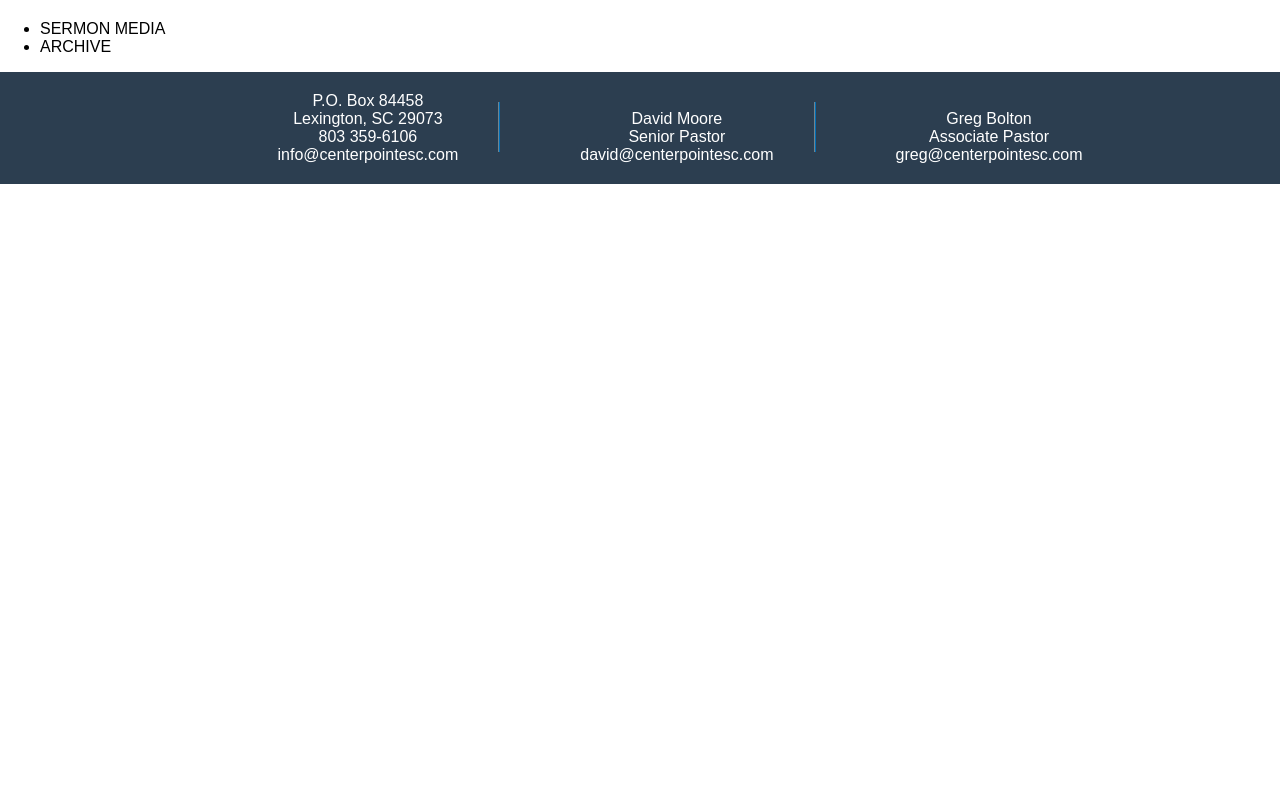
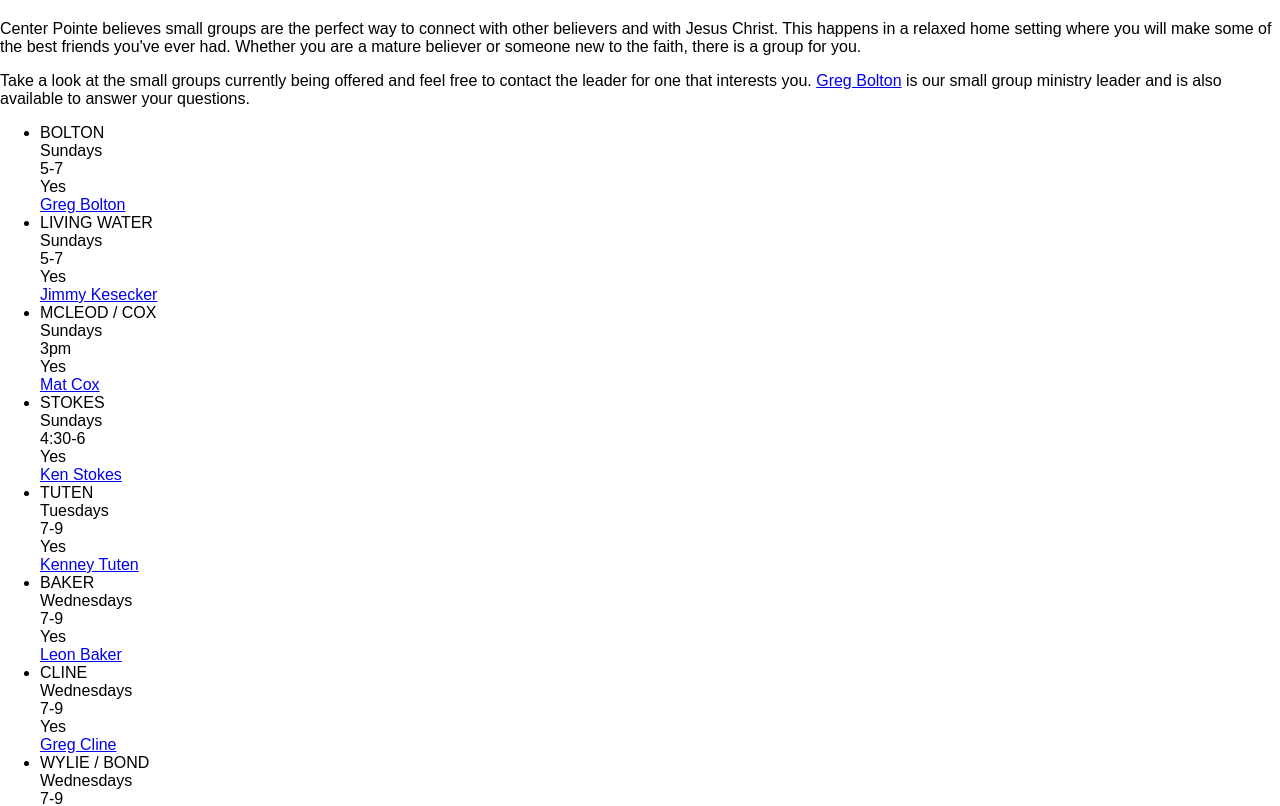
Before and after one commit to glorspace/CPCCAngular, an Angular app: page /smallgroups in a window 1280 px wide. Before the commit this address led to /home. Shown: the part 460-1266 px from the top of the page. Before the commit the page ends 800 px from the top, so only its background shows below. Built offline with nearby package versions, Linux system fonts and the light colour scheme.

Commit message:
Fleshed out the SmallGroupsComponent.

```diff
--- /dev/null
+++ b/src/api/small-group-information/small-group-information.json
@@ -0,0 +1,82 @@
+[
+    {
+        "name": "BOLTON",
+        "day": "Sundays",
+        "time": "5-7",
+        "childrenAllowed": true,
+        "leaderName": "Greg Bolton",
+        "leaderEmail": "greg@centerpointesc.com"
+    },
+    {
+        "name": "LIVING WATER",
+        "day": "Sundays",
+        "time": "5-7",
+        "childrenAllowed": true,
+        "leaderName": "Jimmy Kesecker",
+        "leaderEmail": "jimmy@centerpointesc.com"
+    },
+    {
+        "name": "MCLEOD / COX",
+        "day": "Sundays",
+        "time": "3pm",
+        "childrenAllowed": true,
+        "leaderName": "Mat Cox",
+        "leaderEmail": "mat@centerpointesc.com"
+    },
+    {
+        "name": "STOKES",
+        "day": "Sundays",
+        "time": "4:30-6",
+        "childrenAllowed": true,
+        "leaderName": "Ken Stokes",
+        "leaderEmail": "ken@centerpointesc.com"
+    },
+    {
+        "name": "TUTEN",
+        "day": "Tuesdays",
+        "time": "7-9",
+        "childrenAllowed": true,
+        "leaderName": "Kenney Tuten",
+        "leaderEmail": "kenney@centerpointesc.com"
+    },
+    {
+        "name": "BAKER",
+        "day": "Wednesdays",
+        "time": "7-9",
+        "childrenAllowed": true,
+        "leaderName": "Leon Baker",
+        "leaderEmail": "leon@centerpointesc.com"
+    },
+    {
+        "name": "CLINE",
+        "day": "Wednesdays",
+        "time": "7-9",
+        "childrenAllowed": true,
+        "leaderName": "Greg Cline",
+        "leaderEmail": "cline@centerpointesc.com"
+    },
+    {
+        "name": "WYLIE / BOND",
+        "day": "Wednesdays",
+        "time": "7-9",
+        "childrenAllowed": true,
+        "leaderName": "Eric Bond",
+        "leaderEmail": "eric@centerpointesc.com"
+    },
+    {
+        "name": "Celebrate Recovery: WOMEN",
+        "day": "Wednesdays",
+        "time": "6:00",
+        "childrenAllowed": false,
+        "leaderName": "Barbara Christensen",
+        "leaderEmail": "barbara@centerpointesc.com"
+    },
+    {
+        "name": "Celebrate Recovery: MEN",
+        "day": "Wednesdays",
+        "time": "5:30",
+        "childrenAllowed": false,
+        "leaderName": "Keith Watts",
+        "leaderEmail": "keith@centerpointesc.com"
+    }
+]
--- a/src/app/app-routing.module.ts
+++ b/src/app/app-routing.module.ts
@@ -2,9 +2,11 @@ import { NgModule } from '@angular/core';
 import { Routes, RouterModule } from '@angular/router';
 import { HomeComponent } from './home/home.component';
 import { VolunteerComponent } from './volunteer/volunteer.component';
+import { SmallGroupsComponent } from './small-groups/small-groups.component';
 
 const routes: Routes = [
   { path: 'home', component: HomeComponent },
+  { path: 'smallgroups', component: SmallGroupsComponent },
   { path: 'volunteer', component: VolunteerComponent },
   { path: '', redirectTo: 'home', pathMatch: 'full' },
   { path: '**', redirectTo: 'home', pathMatch: 'full' }
--- a/src/app/app.component.html
+++ b/src/app/app.component.html
@@ -4,7 +4,7 @@
   <ul>
     <li [routerLink]="['/home']">HOME</li>
     <li>GIVE</li>
-    <li>SMALL GROUPS</li>
+    <li [routerLink]="['/smallgroups']">SMALL GROUPS</li>
     <li [routerLink]="['/volunteer']">VOLUNTEER</li>
     <li>CALENDAR</li>
     <li>ABOUT</li>
--- /dev/null
+++ b/src/app/small-groups/small-group.service.ts
@@ -0,0 +1,18 @@
+import { Injectable } from '@angular/core';
+import { HttpClient } from '@angular/common/http';
+import { ISmallGroup } from './small-group';
+import { Observable } from 'rxjs';
+
+
+@Injectable({
+  providedIn: 'root'
+})
+export class SmallGroupService {
+  apiUrl: string = 'api/small-group-information/small-group-information.json';
+
+  constructor(private http: HttpClient) { }
+
+  getSmallGroups(): Observable<ISmallGroup[]> {
+      return this.http.get<ISmallGroup[]>(this.apiUrl);
+  }
+}
--- /dev/null
+++ b/src/app/small-groups/small-group.ts
@@ -0,0 +1,7 @@
+export interface ISmallGroup {
+    name: string;
+    day: string;
+    time: string;
+    leaderName: string;
+    leaderEmail: string;
+}
--- a/src/app/small-groups/small-groups.component.html
+++ b/src/app/small-groups/small-groups.component.html
@@ -1,3 +1,34 @@
+<img src="http://centerpointesc.com/images/sml_grp_header.png">
 <p>
-  small-groups works!
+    Center Pointe believes small groups are the perfect way to connect with other believers and with Jesus Christ.
+    This happens in a relaxed home setting where you will make some of the best friends you've ever had. Whether you
+    are a mature believer or someone new to the faith, there is a group for you.
 </p>
+<p>
+    Take a look at the small groups currently being offered and feel free to contact the leader for one that interests
+    you. <a href="mailto:greg@centerpointesc.com">Greg Bolton</a> is our small group ministry leader and is also
+    available to answer your questions.
+</p>
+<ul>
+    <li *ngFor="let smallGroup of smallGroups">
+        <div class="small-group-header">
+            {{ smallGroup.name }}
+        </div>
+        <div>
+            {{ smallGroup.day }}
+        </div>
+        <div>
+            {{ smallGroup.time }}
+        </div>
+        <div>
+            {{ smallGroup.childrenAllowed ? "Yes" : "No" }}
+        </div>
+        <div>
+            <!-- email icon -->
+            <a href="mailto:{{ smallGroup.leaderEmail }}">{{ smallGroup.leaderName }}</a>
+        </div>
+    </li>
+</ul>
+<a href="https://drive.google.com/open?id=1FsnHmXRZwo8u551u7Lp5zJqLuCE">
+    <img src="http://centerpointesc.com/images/groups_map.jpg">
+</a>
--- a/src/app/small-groups/small-groups.component.ts
+++ b/src/app/small-groups/small-groups.component.ts
@@ -1,4 +1,6 @@
 import { Component, OnInit } from '@angular/core';
+import { ISmallGroup } from './small-group';
+import { SmallGroupService } from './small-group.service';
 
 @Component({
   selector: 'cpcc-small-groups',
@@ -6,10 +8,14 @@ import { Component, OnInit } from '@angular/core';
   styleUrls: ['./small-groups.component.css']
 })
 export class SmallGroupsComponent implements OnInit {
+    smallGroups: ISmallGroup[];
 
-  constructor() { }
+  constructor(private smallGroupService: SmallGroupService) { }
 
   ngOnInit() {
+      this.smallGroupService.getSmallGroups().subscribe(
+          smallGroups => this.smallGroups = smallGroups
+      )
   }
 
 }
```
Also changed, not shown: 1 other file (tests, documents, lock files or other folders).
